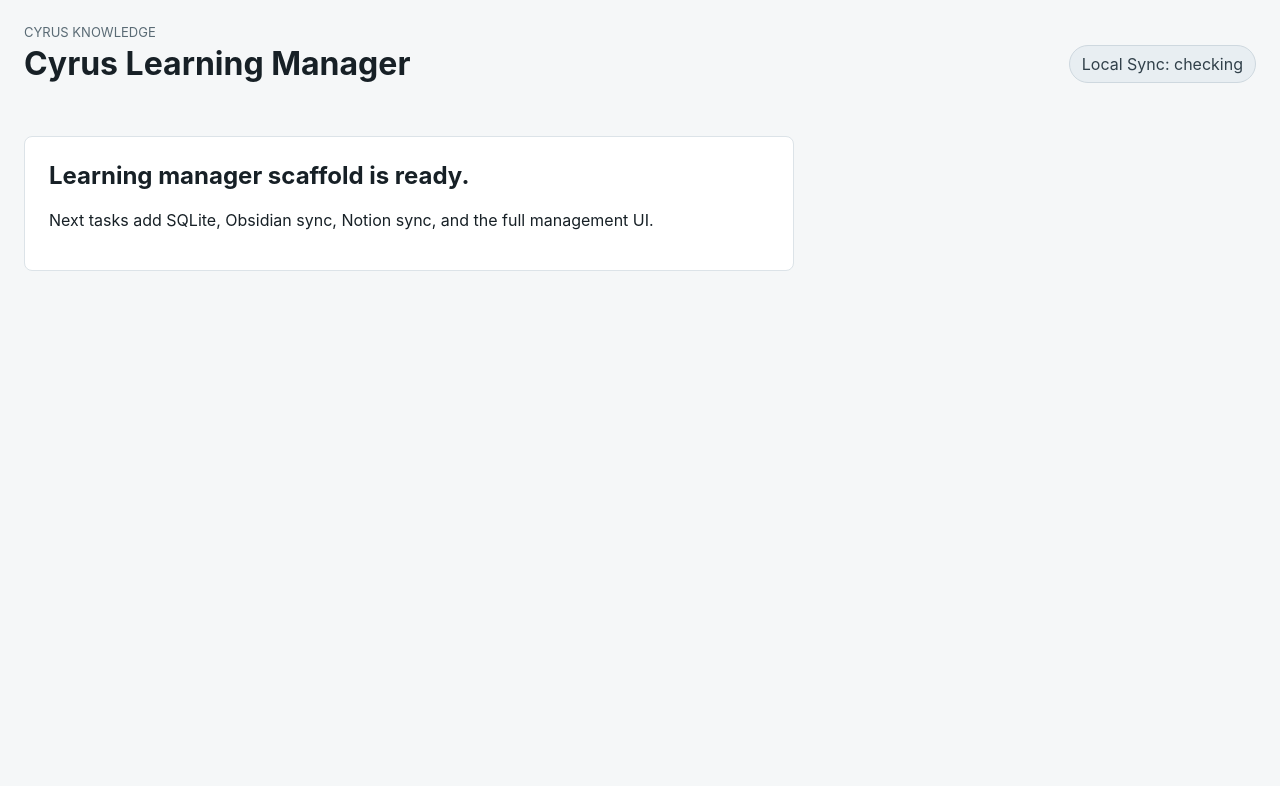
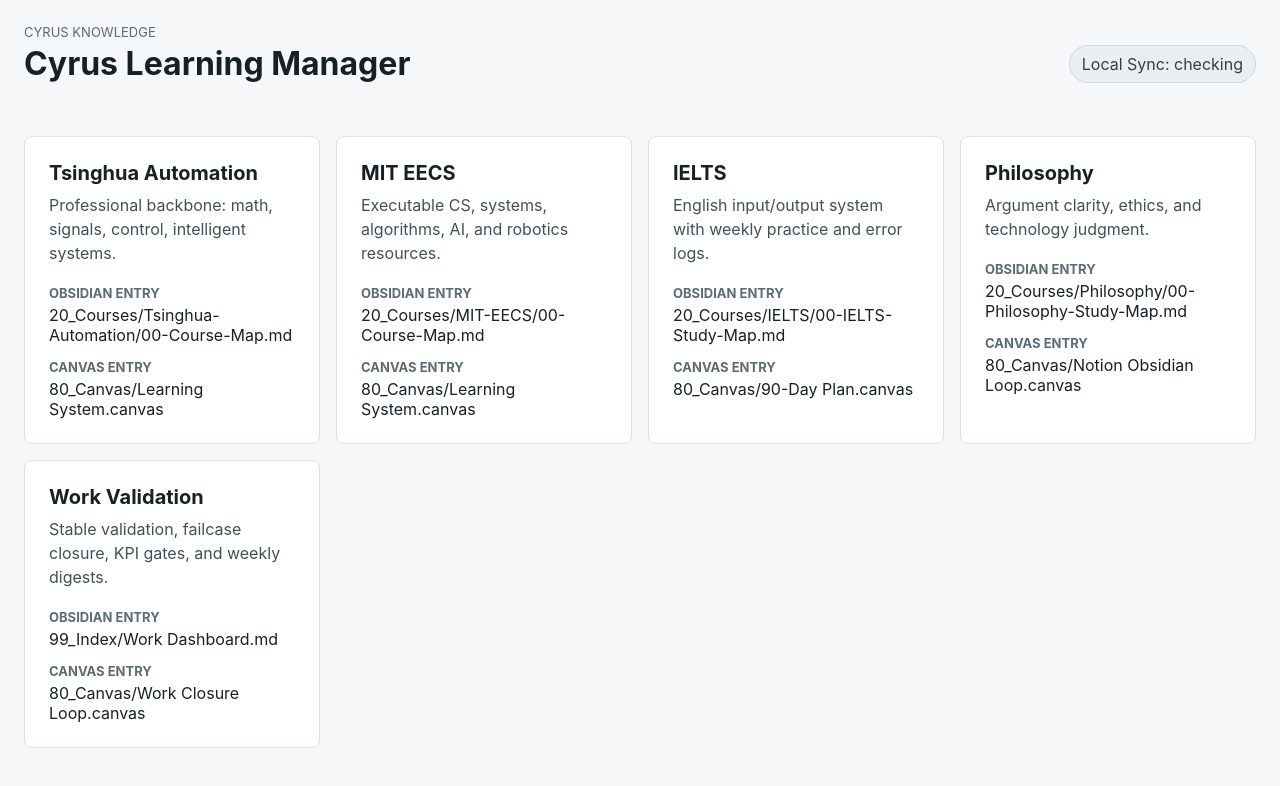
Before and after one commit to 77zmf/Cyrus-Learning-Manager, a React (Vite) app: page / in a window 1280 px wide. Shown: the top 786 px of the page. Built offline with nearby package versions, Linux system fonts and the light colour scheme.

Commit message:
feat: add seeded learning tracks

```diff
--- a/src/App.tsx
+++ b/src/App.tsx
@@ -1,3 +1,5 @@
+import { tracks } from "./domain/tracks";
+
 export function App() {
   return (
     <main className="app-shell">
@@ -8,9 +10,23 @@
         </div>
         <span className="status-pill">Local Sync: checking</span>
       </header>
-      <section className="empty-state">
-        <h2>Learning manager scaffold is ready.</h2>
-        <p>Next tasks add SQLite, Obsidian sync, Notion sync, and the full management UI.</p>
+      <section className="track-grid" aria-label="Learning tracks">
+        {tracks.map((track) => (
+          <article className="track-card" key={track.id}>
+            <h2>{track.name}</h2>
+            <p>{track.description}</p>
+            <dl>
+              <div>
+                <dt>Obsidian entry</dt>
+                <dd>{track.obsidianEntry}</dd>
+              </div>
+              <div>
+                <dt>Canvas entry</dt>
+                <dd>{track.canvasEntry}</dd>
+              </div>
+            </dl>
+          </article>
+        ))}
       </section>
     </main>
   );
--- /dev/null
+++ b/src/domain/tracks.ts
@@ -0,0 +1,39 @@
+import type { Track } from "./types";
+
+export const tracks: Track[] = [
+  {
+    id: "tsinghua-automation",
+    name: "Tsinghua Automation",
+    description: "Professional backbone: math, signals, control, intelligent systems.",
+    obsidianEntry: "20_Courses/Tsinghua-Automation/00-Course-Map.md",
+    canvasEntry: "80_Canvas/Learning System.canvas"
+  },
+  {
+    id: "mit-eecs",
+    name: "MIT EECS",
+    description: "Executable CS, systems, algorithms, AI, and robotics resources.",
+    obsidianEntry: "20_Courses/MIT-EECS/00-Course-Map.md",
+    canvasEntry: "80_Canvas/Learning System.canvas"
+  },
+  {
+    id: "ielts",
+    name: "IELTS",
+    description: "English input/output system with weekly practice and error logs.",
+    obsidianEntry: "20_Courses/IELTS/00-IELTS-Study-Map.md",
+    canvasEntry: "80_Canvas/90-Day Plan.canvas"
+  },
+  {
+    id: "philosophy",
+    name: "Philosophy",
+    description: "Argument clarity, ethics, and technology judgment.",
+    obsidianEntry: "20_Courses/Philosophy/00-Philosophy-Study-Map.md",
+    canvasEntry: "80_Canvas/Notion Obsidian Loop.canvas"
+  },
+  {
+    id: "work-validation",
+    name: "Work Validation",
+    description: "Stable validation, failcase closure, KPI gates, and weekly digests.",
+    obsidianEntry: "99_Index/Work Dashboard.md",
+    canvasEntry: "80_Canvas/Work Closure Loop.canvas"
+  }
+];
--- /dev/null
+++ b/src/domain/types.ts
@@ -0,0 +1,53 @@
+export type TrackId =
+  | "tsinghua-automation"
+  | "mit-eecs"
+  | "ielts"
+  | "philosophy"
+  | "work-validation";
+
+export type TaskStatus = "backlog" | "active" | "blocked" | "done" | "archived";
+
+export type TaskPriority = "low" | "medium" | "high" | "urgent";
+
+export interface Track {
+  id: TrackId;
+  name: string;
+  description: string;
+  obsidianEntry: string;
+  canvasEntry: string;
+}
+
+export interface LearningTask {
+  id: string;
+  title: string;
+  track: TrackId;
+  status: TaskStatus;
+  priority: TaskPriority;
+  dueDate: string | null;
+  progress: number;
+  source: string;
+  notes: string;
+  obsidianPath: string | null;
+  notionPageId: string | null;
+  createdAt: string;
+  updatedAt: string;
+}
+
+export interface SyncEvent {
+  id: string;
+  entityType: "task";
+  entityId: string;
+  target: "obsidian" | "notion";
+  status: "pending" | "success" | "failed";
+  message: string;
+  attemptCount: number;
+  createdAt: string;
+  updatedAt: string;
+}
+
+export interface HealthResponse {
+  ok: boolean;
+  service: "cyrus-local-sync";
+  notionConfigured: boolean;
+  obsidianConfigured: boolean;
+}
--- a/src/styles.css
+++ b/src/styles.css
@@ -41,11 +41,51 @@
   padding: 8px 12px;
 }
 
-.empty-state {
+.track-grid {
+  display: grid;
+  gap: 16px;
+  grid-template-columns: repeat(auto-fit, minmax(260px, 1fr));
+  margin-top: 32px;
+}
+
+.track-card {
   background: #ffffff;
   border: 1px solid #dce3e8;
   border-radius: 8px;
-  margin-top: 32px;
-  max-width: 720px;
   padding: 24px;
 }
+
+.track-card h2 {
+  font-size: 20px;
+  margin-bottom: 8px;
+}
+
+.track-card p {
+  color: #40505a;
+  line-height: 1.5;
+  margin-bottom: 20px;
+}
+
+.track-card dl {
+  display: grid;
+  gap: 14px;
+  margin: 0;
+}
+
+.track-card dt {
+  color: #5a6b75;
+  font-size: 13px;
+  font-weight: 700;
+  margin-bottom: 4px;
+  text-transform: uppercase;
+}
+
+.track-card dd {
+  margin: 0;
+  overflow-wrap: anywhere;
+}
+
+.track-card a {
+  color: #0b6f85;
+  font-weight: 600;
+}
```
Also changed, not shown: 1 other file (tests, documents, lock files or other folders).
